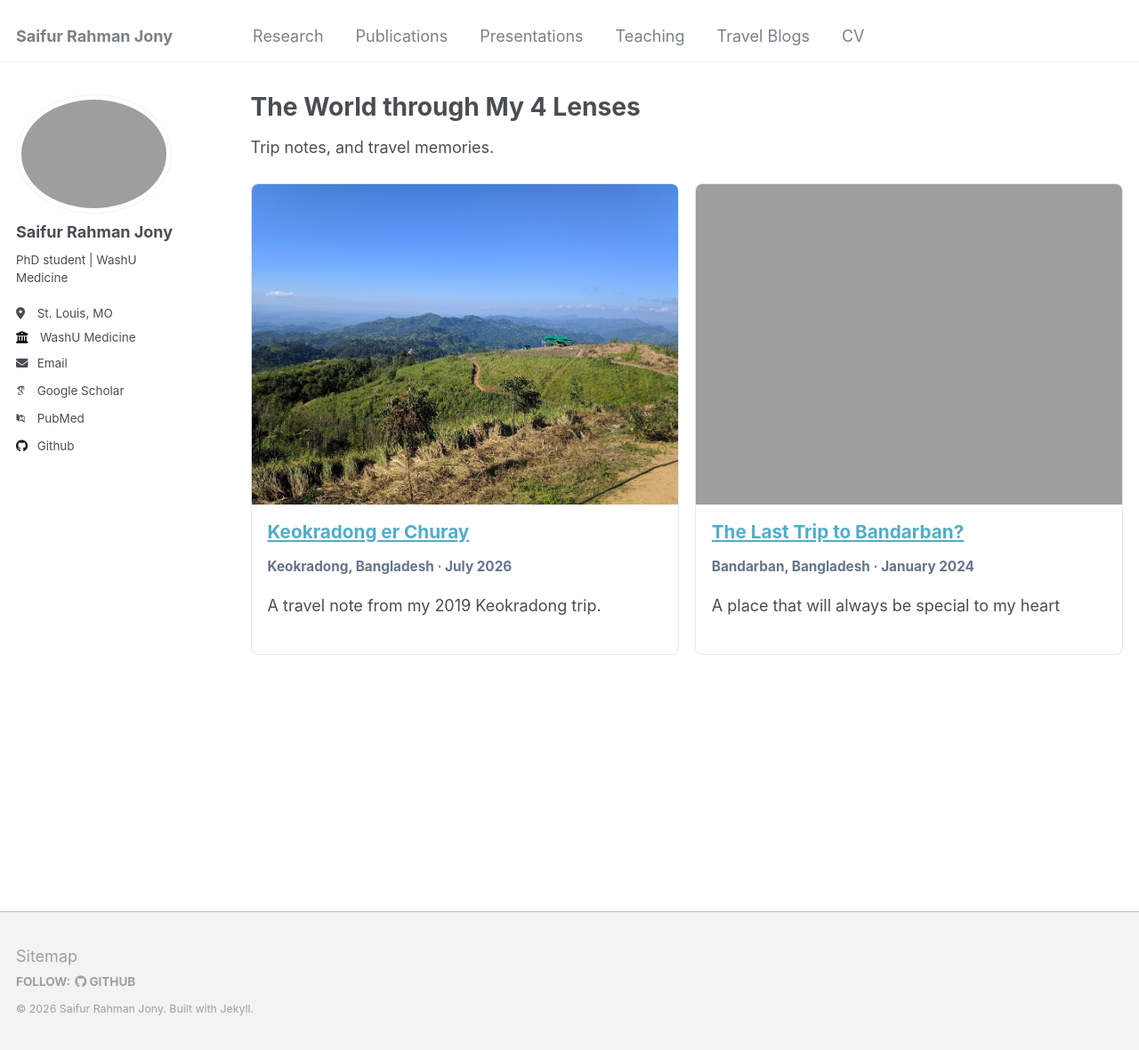
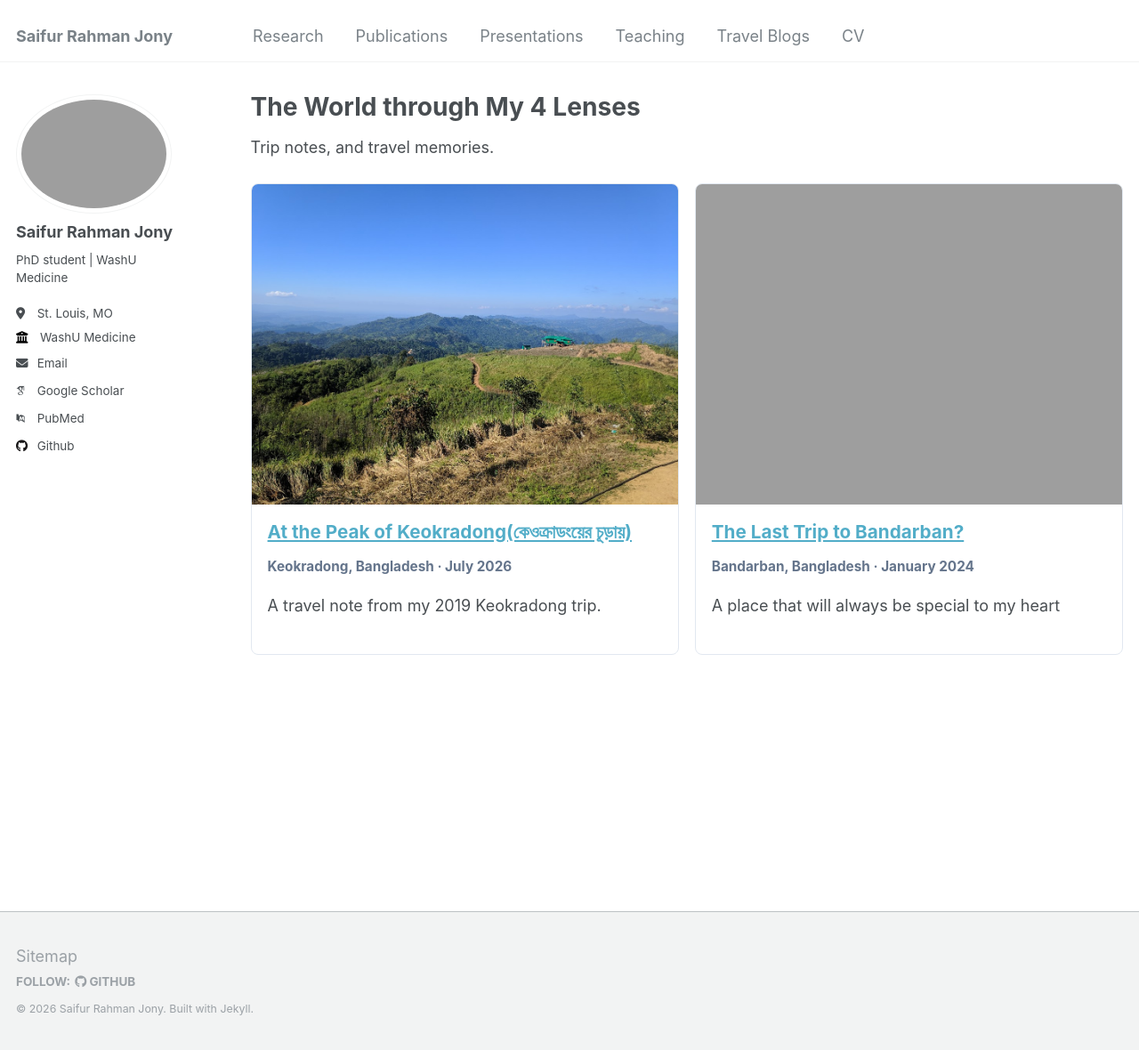
Before and after one commit to Srj/srj.github.io, a Jekyll site: the page built from _pages/travel.html, in a window 1280 px wide and 1180 px high. Shown: the whole window at 89% size. Built offline with Jekyll 4.4.1, drawn with Linux system fonts in a browser that asks for light colours; some web fonts are replaced.

Commit message:
Update keokradong_er_churay.md

```diff
--- a/_travel/keokradong_er_churay.md
+++ b/_travel/keokradong_er_churay.md
@@ -1,5 +1,5 @@
 ---
-title: "Keokradong er Churay"
+title: "At the Peak of Keokradong(কেওক্রাডংয়ের চূড়ায়)"
 collection: travel
 permalink: /travel/keokradong_er_churay/
 date: 2026-07-17
```
